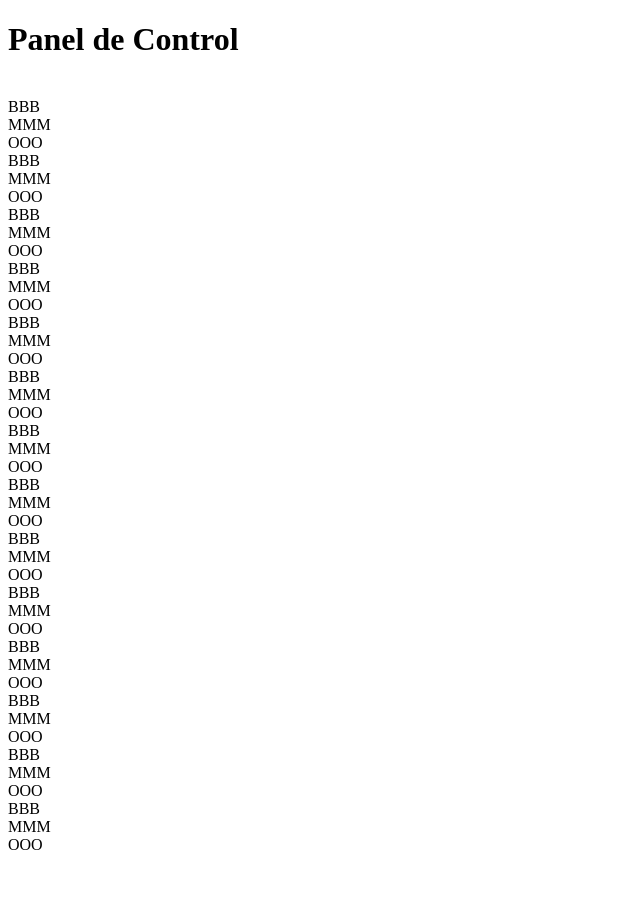
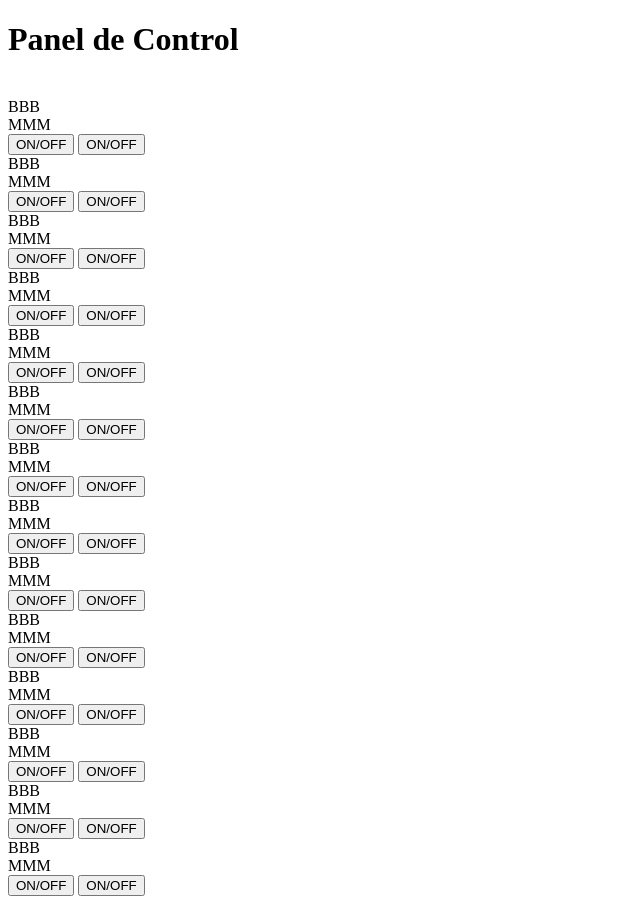
Before and after one commit to ThaylyOsi/Luminarias, a Yii app: template views/site/panel.php in a window 1280 px wide. Shown: the whole page, without its empty margins (0-640 px from the left). Before the commit the page ends 850 px from the top, so only its background shows below. Run offline with PHP 8.4 and a stand-in for Yii, Linux system fonts and the light colour scheme; the template is opened without the code that fills it, so the values that code supplies are empty; some libraries are stand-ins or nearby versions.

Commit message:
Versión 2

```diff
--- a/views/site/panel.php
+++ b/views/site/panel.php
@@ -19,72 +19,114 @@
             <div class="panel-section" id="all">
                     <div class="name-container">BBB</div>
                     <div class="img-container">MMM</div>
-                    <div class="btn-container">OOO</div>
+                    <div class="btn-container">
+                        <?= Html::button('ON/OFF', ['class' => 'btn_OnOff_Panel', 'id' => 'OnOff1', 'onclick' => "location.href='" . \yii\helpers\Url::to(['site/encender']) . "';"]) ?>
+                        <?= Html::button('ON/OFF', ['class' => 'btn_OnOff_Panel', 'id' => 'OnOff1', 'onclick' => "location.href='" . \yii\helpers\Url::to(['site/encender']) . "';"]) ?>
+                    </div>
                 </div>
             <div class="panel-section" id="jefatura">
                     <div class="name-container">BBB</div>
                     <div class="img-container">MMM</div>
-                    <div class="btn-container">OOO</div>
+                    <div class="btn-container">
+                        <?= Html::button('ON/OFF', ['class' => 'btn_OnOff_Panel', 'id' => 'OnOff1', 'onclick' => "location.href='" . \yii\helpers\Url::to(['site/encender']) . "';"]) ?>
+                        <?= Html::button('ON/OFF', ['class' => 'btn_OnOff_Panel', 'id' => 'OnOff1', 'onclick' => "location.href='" . \yii\helpers\Url::to(['site/encender']) . "';"]) ?>
+                    </div>
                 </div>
                 <div class="panel-section" id="oficinas">
                     <div class="name-container">BBB</div>
                     <div class="img-container">MMM</div>
-                    <div class="btn-container">OOO</div>
+                    <div class="btn-container">
+                        <?= Html::button('ON/OFF', ['class' => 'btn_OnOff_Panel', 'id' => 'OnOff1', 'onclick' => "location.href='" . \yii\helpers\Url::to(['site/encender']) . "';"]) ?>
+                        <?= Html::button('ON/OFF', ['class' => 'btn_OnOff_Panel', 'id' => 'OnOff1', 'onclick' => "location.href='" . \yii\helpers\Url::to(['site/encender']) . "';"]) ?>
+                    </div>
                 </div>
-                <div class="panel-section" id="recepcion">
+                <div class="panel-section" id="pasillo">
                     <div class="name-container">BBB</div>
                     <div class="img-container">MMM</div>
-                    <div class="btn-container">OOO</div>
+                    <div class="btn-container">
+                        <?= Html::button('ON/OFF', ['class' => 'btn_OnOff_Panel', 'id' => 'OnOff1', 'onclick' => "location.href='" . \yii\helpers\Url::to(['site/encender']) . "';"]) ?>
+                        <?= Html::button('ON/OFF', ['class' => 'btn_OnOff_Panel', 'id' => 'OnOff1', 'onclick' => "location.href='" . \yii\helpers\Url::to(['site/encender']) . "';"]) ?>
+                    </div>
                 </div>
                 <div class="panel-section" id="lc1">
                     <div class="name-container">BBB</div>
                     <div class="img-container">MMM</div>
-                    <div class="btn-container">OOO</div>
+                    <div class="btn-container">
+                        <?= Html::button('ON/OFF', ['class' => 'btn_OnOff_Panel', 'id' => 'OnOff1', 'onclick' => "location.href='" . \yii\helpers\Url::to(['site/encender']) . "';"]) ?>
+                        <?= Html::button('ON/OFF', ['class' => 'btn_OnOff_Panel', 'id' => 'OnOff1', 'onclick' => "location.href='" . \yii\helpers\Url::to(['site/encender']) . "';"]) ?>
+                    </div>
                 </div>
                 <div class="panel-section" id="lc2">
                     <div class="name-container">BBB</div>
                     <div class="img-container">MMM</div>
-                    <div class="btn-container">OOO</div>
+                    <div class="btn-container">
+                        <?= Html::button('ON/OFF', ['class' => 'btn_OnOff_Panel', 'id' => 'OnOff1', 'onclick' => "location.href='" . \yii\helpers\Url::to(['site/encender']) . "';"]) ?>
+                        <?= Html::button('ON/OFF', ['class' => 'btn_OnOff_Panel', 'id' => 'OnOff1', 'onclick' => "location.href='" . \yii\helpers\Url::to(['site/encender']) . "';"]) ?>
+                    </div>
                 </div>
                 <div class="panel-section" id="lc3">
                     <div class="name-container">BBB</div>
                     <div class="img-container">MMM</div>
-                    <div class="btn-container">OOO</div>
+                    <div class="btn-container">
+                        <?= Html::button('ON/OFF', ['class' => 'btn_OnOff_Panel', 'id' => 'OnOff1', 'onclick' => "location.href='" . \yii\helpers\Url::to(['site/encender']) . "';"]) ?>
+                        <?= Html::button('ON/OFF', ['class' => 'btn_OnOff_Panel', 'id' => 'OnOff1', 'onclick' => "location.href='" . \yii\helpers\Url::to(['site/encender']) . "';"]) ?>
+                    </div>
+                </div>
+                <div class="panel-section" id="lc4">
+                    <div class="name-container">BBB</div>
+                    <div class="img-container">MMM</div>
+                    <div class="btn-container">
+                        <?= Html::button('ON/OFF', ['class' => 'btn_OnOff_Panel', 'id' => 'OnOff1', 'onclick' => "location.href='" . \yii\helpers\Url::to(['site/encender']) . "';"]) ?>
+                        <?= Html::button('ON/OFF', ['class' => 'btn_OnOff_Panel', 'id' => 'OnOff1', 'onclick' => "location.href='" . \yii\helpers\Url::to(['site/encender']) . "';"]) ?>
+                    </div>
+                </div>
+                <div class="panel-section" id="lc5">
+                    <div class="name-container">BBB</div>
+                    <div class="img-container">MMM</div>
+                    <div class="btn-container">
+                        <?= Html::button('ON/OFF', ['class' => 'btn_OnOff_Panel', 'id' => 'OnOff1', 'onclick' => "location.href='" . \yii\helpers\Url::to(['site/encender']) . "';"]) ?>
+                        <?= Html::button('ON/OFF', ['class' => 'btn_OnOff_Panel', 'id' => 'OnOff1', 'onclick' => "location.href='" . \yii\helpers\Url::to(['site/encender']) . "';"]) ?>
+                    </div>
+                </div>
+                <div class="panel-section" id="lc6">
+                    <div class="name-container">BBB</div>
+                    <div class="img-container">MMM</div>
+                    <div class="btn-container">
+                        <?= Html::button('ON/OFF', ['class' => 'btn_OnOff_Panel', 'id' => 'OnOff1', 'onclick' => "location.href='" . \yii\helpers\Url::to(['site/encender']) . "';"]) ?>
+                        <?= Html::button('ON/OFF', ['class' => 'btn_OnOff_Panel', 'id' => 'OnOff1', 'onclick' => "location.href='" . \yii\helpers\Url::to(['site/encender']) . "';"]) ?>
+                    </div>
+                </div>
+                <div class="panel-section" id="lc">
+                    <div class="name-container">BBB</div>
+                    <div class="img-container">MMM</div>
+                    <div class="btn-container">
+                        <?= Html::button('ON/OFF', ['class' => 'btn_OnOff_Panel', 'id' => 'OnOff1', 'onclick' => "location.href='" . \yii\helpers\Url::to(['site/encender']) . "';"]) ?>
+                        <?= Html::button('ON/OFF', ['class' => 'btn_OnOff_Panel', 'id' => 'OnOff1', 'onclick' => "location.href='" . \yii\helpers\Url::to(['site/encender']) . "';"]) ?>
+                    </div>
                 </div>
                 <div class="panel-section" id="">
                     <div class="name-container">BBB</div>
                     <div class="img-container">MMM</div>
-                    <div class="btn-container">OOO</div>
+                    <div class="btn-container">
+                        <?= Html::button('ON/OFF', ['class' => 'btn_OnOff_Panel', 'id' => 'OnOff1', 'onclick' => "location.href='" . \yii\helpers\Url::to(['site/encender']) . "';"]) ?>
+                        <?= Html::button('ON/OFF', ['class' => 'btn_OnOff_Panel', 'id' => 'OnOff1', 'onclick' => "location.href='" . \yii\helpers\Url::to(['site/encender']) . "';"]) ?>
+                    </div>
                 </div>
                 <div class="panel-section" id="">
                     <div class="name-container">BBB</div>
                     <div class="img-container">MMM</div>
-                    <div class="btn-container">OOO</div>
+                    <div class="btn-container">
+                        <?= Html::button('ON/OFF', ['class' => 'btn_OnOff_Panel', 'id' => 'OnOff1', 'onclick' => "location.href='" . \yii\helpers\Url::to(['site/encender']) . "';"]) ?>
+                        <?= Html::button('ON/OFF', ['class' => 'btn_OnOff_Panel', 'id' => 'OnOff1', 'onclick' => "location.href='" . \yii\helpers\Url::to(['site/encender']) . "';"]) ?>
+                    </div>
                 </div>
                 <div class="panel-section" id="">
                     <div class="name-container">BBB</div>
                     <div class="img-container">MMM</div>
-                    <div class="btn-container">OOO</div>
-                </div>
-                <div class="panel-section" id="">
-                    <div class="name-container">BBB</div>
-                    <div class="img-container">MMM</div>
-                    <div class="btn-container">OOO</div>
-                </div>
-                <div class="panel-section" id="">
-                    <div class="name-container">BBB</div>
-                    <div class="img-container">MMM</div>
-                    <div class="btn-container">OOO</div>
-                </div>
-                <div class="panel-section" id="">
-                    <div class="name-container">BBB</div>
-                    <div class="img-container">MMM</div>
-                    <div class="btn-container">OOO</div>
-                </div>
-                <div class="panel-section" id="">
-                    <div class="name-container">BBB</div>
-                    <div class="img-container">MMM</div>
-                    <div class="btn-container">OOO</div>
+                    <div class="btn-container">
+                        <?= Html::button('ON/OFF', ['class' => 'btn_OnOff_Panel', 'id' => 'OnOff1', 'onclick' => "location.href='" . \yii\helpers\Url::to(['site/encender']) . "';"]) ?>
+                        <?= Html::button('ON/OFF', ['class' => 'btn_OnOff_Panel', 'id' => 'OnOff1', 'onclick' => "location.href='" . \yii\helpers\Url::to(['site/encender']) . "';"]) ?>
+                    </div>
                 </div>
             </div>
         </main>
```
Also changed, not shown: web/css/panel.css (+11 -0 lines).
